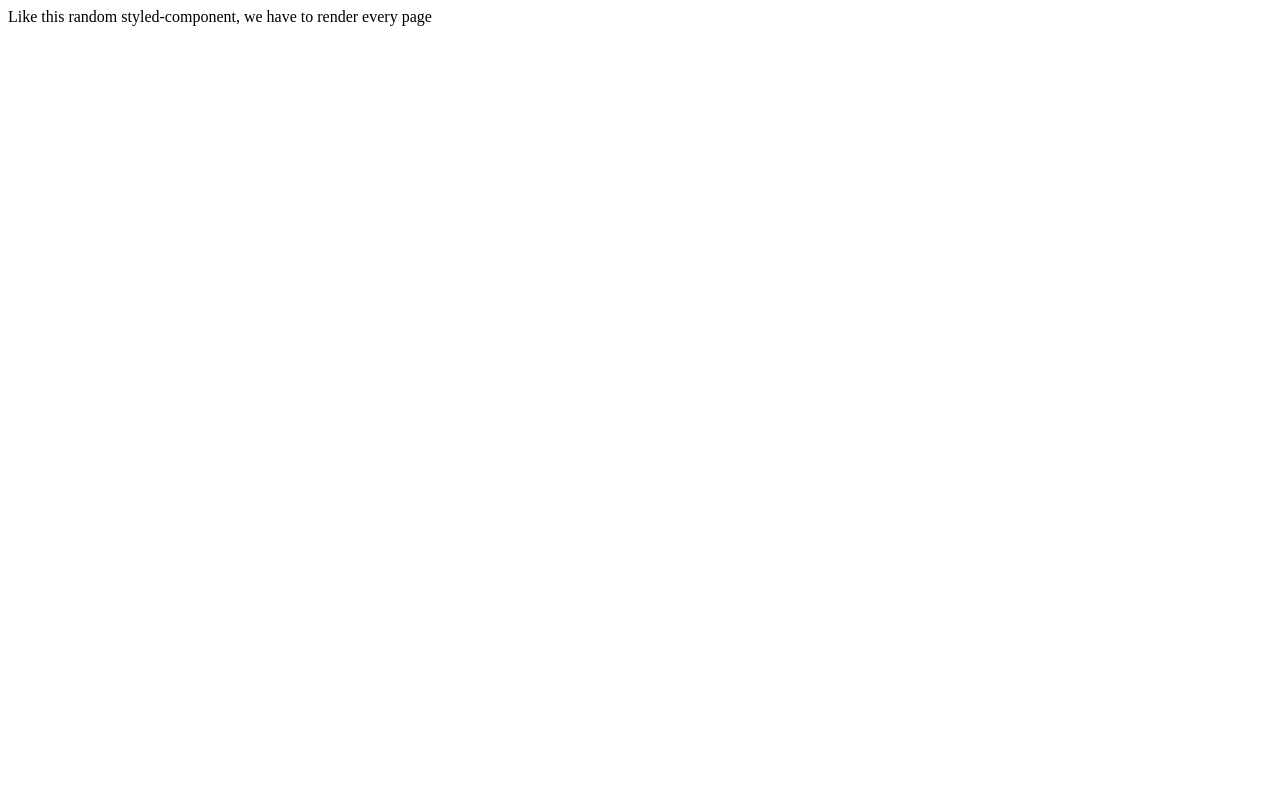
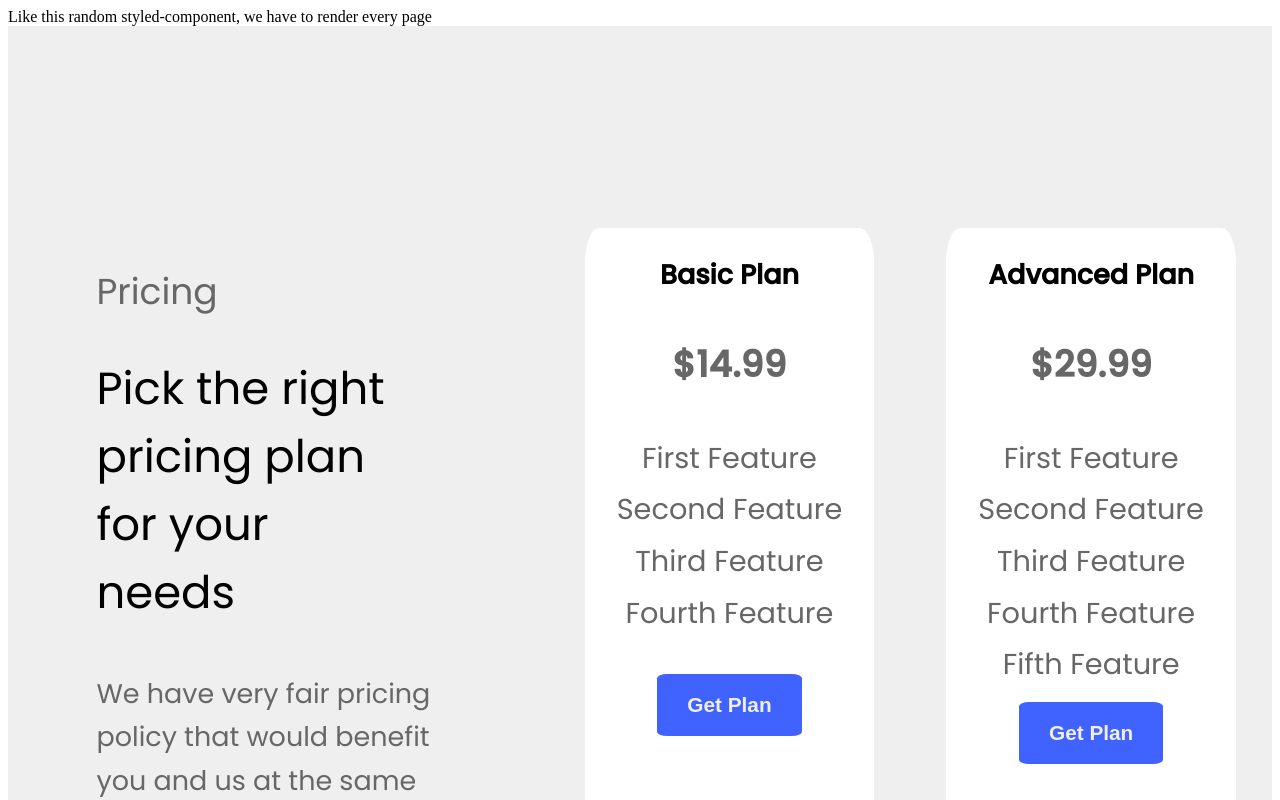
Before and after one commit to hackslash-nitp/finance-literacy, a Next.js app: page / in a window 1280 px wide. Shown: the top 800 px of the page. Built offline with nearby package versions, Linux system fonts and the light colour scheme.

Commit message:
Pricing component of HomePage Added

```diff
--- a/components/home/pricing.js
+++ b/components/home/pricing.js
@@ -0,0 +1,118 @@
+import styled from "styled-components"
+function Pricing()
+{
+    return(
+       <Container>
+
+            <Intro>
+              <IntroLabel>Pricing</IntroLabel>
+              <IntroHeading>Pick the right pricing plan for your needs</IntroHeading>
+              <IntroDescription>We have very fair pricing policy that would benefit you and us at the same time. Get the free plan 	&#38; if you need more - pay.</IntroDescription>
+            </Intro>
+            <CardContainer>
+            <Card>
+              <CardCategory>Basic Plan</CardCategory>
+             <CardPrice>$14.99</CardPrice>
+              <CardFeatures style={{paddingBottom:"8%"}}>
+              <FeaturesListElement>First Feature</FeaturesListElement>
+              <FeaturesListElement>Second Feature</FeaturesListElement>
+              <FeaturesListElement>Third Feature</FeaturesListElement>
+              <FeaturesListElement>Fourth Feature</FeaturesListElement>
+
+              </CardFeatures>
+
+              <GetPlan>Get Plan</GetPlan>
+              </Card>
+            <Card>
+             <CardCategory>Advanced Plan</CardCategory>
+              <CardPrice>$29.99</CardPrice>
+              <CardFeatures>
+              <FeaturesListElement>First Feature</FeaturesListElement>
+              <FeaturesListElement>Second Feature</FeaturesListElement>
+              <FeaturesListElement>Third Feature</FeaturesListElement>
+              <FeaturesListElement>Fourth Feature</FeaturesListElement>
+              <FeaturesListElement>Fifth Feature</FeaturesListElement>
+              </CardFeatures>
+              <GetPlan>Get Plan</GetPlan>
+              </Card>
+            </CardContainer>
+            </Container>
+    )
+}
+
+const Container = styled.div`
+@import url('https://fonts.googleapis.com/css2?family=Poppins:wght@400;500&display=swap'); display: flex;
+    justify-content: space-evenly;
+    padding-top: 16%;
+    padding-bottom: 18%;
+    background-color:rgba(239, 239, 239,1);
+    font-family: 'Poppins', sans-serif;
+`;
+const Intro= styled.div`
+   width:37.5%;
+   padding-left: 7%;
+   margin-top: 0px;
+`;
+const IntroLabel=styled.p`
+  font-size:225%;
+  color: #676767;
+
+`;
+const IntroHeading=styled.p`
+    font-size: 281.25%;
+    padding-right:35%;
+    margin-top: 0%;
+`;
+const IntroDescription= styled.p`
+    font-size: 168.75%;
+    padding-right:20%;
+    margin-top: 0%;
+    color: #676767;
+    line-height: 1.6em;
+`;
+const CardContainer= styled.div`
+    display:flex;
+    justify-content: space-around;
+    width:60%;
+`;
+const Card=styled.div`
+    width:40%;
+    padding:0;
+    background-color: white;
+    text-align: center;
+    border-radius: 5%;
+    padding-bottom: 5%;
+`;
+const CardCategory= styled.p`
+ font-size: 168.75%;
+ font-weight:bolder;
+
+`;
+const CardPrice=styled.p`
+   font-size: 225%;
+   padding-top: 2%;
+   color: #676767;
+ font-weight:bold;
+`;
+const GetPlan=styled.button`
+    background-color: rgba(64, 99, 255, 1);
+    color:rgba(239, 239, 239,1);
+    border-radius: 7%;
+    width:50%;
+    height:9.5%;
+    font-size: 130%;
+    border-style: none;
+    font-weight: bold;
+`;
+const CardFeatures=styled.ul`
+    list-style: none;
+    padding-inline-start: 0%;
+`;
+const FeaturesListElement=styled.li`
+    font-size: 180%;
+    padding-top: 3%;
+  color: #676767;
+
+
+`;
+export default Pricing
--- a/pages/index.js
+++ b/pages/index.js
@@ -1,6 +1,6 @@
 import Layout from '../components/layout'
 import  styled from 'styled-components'
-
+import Pricing from '../components/home/pricing'
 
 const ModiContainer =  styled.div`{
   color: purple
@@ -12,7 +12,7 @@ export default function Home() {
       <ModiContainer>
         Like this random styled-component, we have to render every page
       </ModiContainer>
-
+      <Pricing/>
 
       {/* USE LAYOUT IN EVERYPAGE, HAVING PROPS LIKE    title, description, tagname  just as above*/}
       {/* you can leave passing props, as Layout contains some default value set in ../components/Layout */}
```
